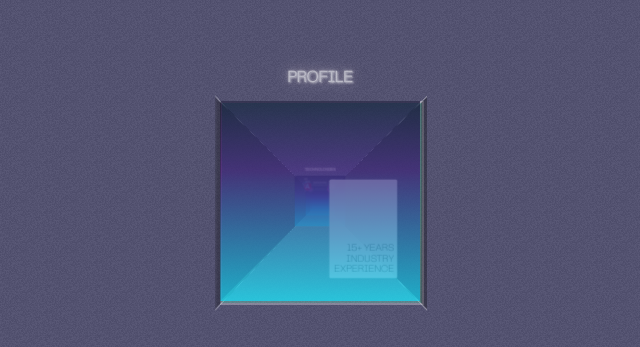
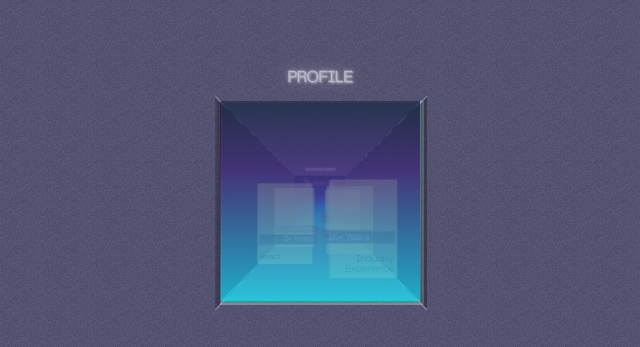
Before and after one commit to processedbeets/beets, a React (Create React App) app: page / in a window 1280 px wide. Shown: the part 399-746 px from the top of the page, without its empty margins (320-960 px from the left). Built offline with nearby package versions, Linux system fonts and the light colour scheme.

Commit message:
Profile Floor Panels

```diff
--- a/src/components/Corridor/Corridor.tsx
+++ b/src/components/Corridor/Corridor.tsx
@@ -36,7 +36,23 @@ const Corridor = () => {
         <span className="corridor__walls__wall--front"></span>
         <Door title="Profile" position="100" />
         <RoomContent position="95" hang={HangPosition.RIGHT}>
-          <FloorPanel hang={HangPosition.RIGHT} text="15+ years industry experience" />
+          <FloorPanel hang={HangPosition.RIGHT} title="15+ years" text="industry experience" />
+        </RoomContent>
+        <RoomContent position="90" hang={HangPosition.LEFT}>
+          <FloorPanel hang={HangPosition.LEFT} title="2+ years" text="React" />
+        </RoomContent>
+        <RoomContent position="85" hang={HangPosition.RIGHT}>
+          <FloorPanel hang={HangPosition.RIGHT} title="6+ years" text="Angular" />
+        </RoomContent>
+        <RoomContent position="80" hang={HangPosition.LEFT}>
+          <FloorPanel hang={HangPosition.LEFT} title="6+ years" text="Typescript" />
+        </RoomContent>
+        <RoomContent position="75" hang={HangPosition.RIGHT}>
+          <FloorPanel
+            hang={HangPosition.RIGHT}
+            title="Microsoft Certified"
+            text="Software Engineer"
+          />
         </RoomContent>
         <Door title="Technologies" position="50" />
         <RoomContent position="45" hang={HangPosition.LEFT}>
--- a/src/components/FloorPanel/FloorPanel.scss
+++ b/src/components/FloorPanel/FloorPanel.scss
@@ -1,15 +1,55 @@
+$floorPanelText: #373737;
+$titleText: white;
+$titleBackground: rgba(105, 105, 105, 0.8);
+
 .floor-panel {
-  color: rgb(45, 45, 45);
-  background: rgb(221, 221, 221);
+  color: $floorPanelText;
   opacity: 1;
   padding: 4px;
   font-size: 0.8rem;
   align-self: flex-end;
   justify-self: center;
   display: flex;
+  flex-direction: column;
+  justify-content: flex-end;
   border-radius: 2px;
   align-items: flex-end;
-  text-align: right;
   width: 40%;
   height: 60%;
+  text-transform: capitalize;
+
+  %title {
+    background: $titleBackground;
+    padding: 1px 6px;
+    align-self: flex-start;
+    color: $titleText;
+    align-self: center;
+    width: 100%;
+  }
+
+  &__title--left {
+    @extend %title;
+    text-align: left;
+    margin-left: -10px;
+  }
+
+  &__title--right {
+    @extend %title;
+    text-align: right;
+    margin-right: -10px;
+  }
+
+  %content {
+    width: 100%;
+  }
+
+  &__content--left {
+    @extend %content;
+    text-align: left;
+  }
+
+  &__content--right {
+    @extend %content;
+    text-align: right;
+  }
 }
--- a/src/components/FloorPanel/FloorPanel.tsx
+++ b/src/components/FloorPanel/FloorPanel.tsx
@@ -6,14 +6,38 @@ import React from 'react';
 export type FloorPositionType = {
   hang: HangPosition;
   text: string;
+  title: string;
 };
 
-const FloorPanel = ({ hang, text }: FloorPositionType) => {
+const red = 'rgba(223, 170, 170, 0.61)';
+const purple = 'rgba(223, 170, 223, 0.61)';
+const green = 'rgba(178, 223, 170, 0.61)';
+const blue = 'rgba(137, 154, 210, 0.61)';
+const yellow = 'rgba(231, 225, 152, 0.61)';
+
+const colours = [red, purple, green, blue, yellow];
+const random = Math.floor(Math.random() * colours.length);
+
+const FloorPanel = ({ hang, title, text }: FloorPositionType) => {
   const textAlign = hang === HangPosition.LEFT ? 'left' : 'right';
+  const backgroundColour = colours[random];
 
   return (
-    <span style={{ textAlign: textAlign }} className="floor-panel">
-      {text}
+    <span style={{ background: backgroundColour }} className="floor-panel">
+      <p
+        className={
+          hang === HangPosition.RIGHT ? 'floor-panel__title--left' : 'floor-panel__title--right'
+        }
+      >
+        {title}
+      </p>
+      <span
+        className={
+          hang === HangPosition.LEFT ? 'floor-panel__content--left' : 'floor-panel__content--right'
+        }
+      >
+        {text}
+      </span>
     </span>
   );
 };
```
